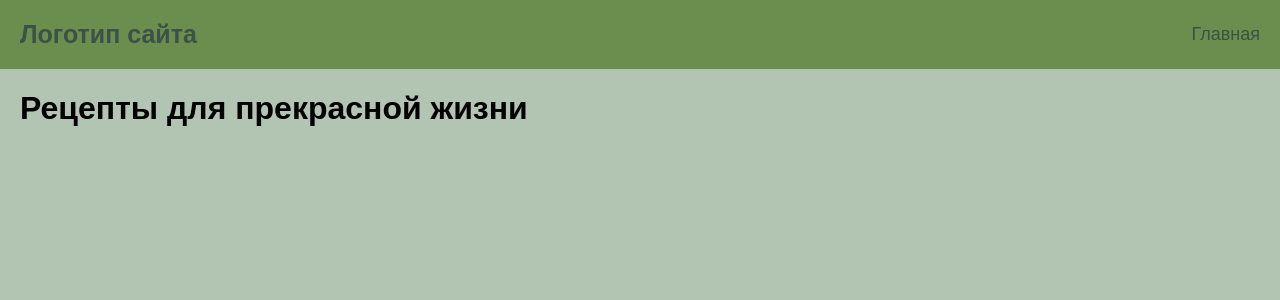
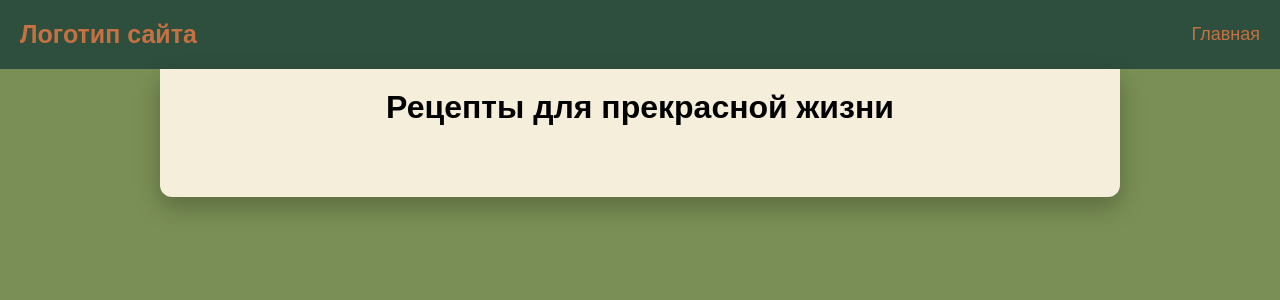
Before and after one commit to Ventisa6364/Melorie, a Django app: page / in a window 1280 px wide. Shown: the top 300 px of the page. Run offline with Django 5.2, Linux system fonts and the light colour scheme; data that the repository does not hold is empty.

Commit message:
переработка интерфейса (работа с HTML и CSS)

```diff
--- a/static/css/style.css
+++ b/static/css/style.css
@@ -3,8 +3,14 @@
 body {
   margin: 0;
   font-family: Arial, sans-serif;
-  background-color: #b2c5b2;
+  background-color: #7A8F55;
 }
+
+
+h1 {
+    margin-top: 0;
+}
+
 
 header {
   padding-left: 0;
@@ -12,8 +18,9 @@ header {
   flex-direction: row;
   justify-content: space-between;
   flex-wrap: wrap;
-  background-color: #6b8e4e;
+  background-color: #2F4F3E;
   padding: 10px 10px;
+  margin-bottom: 0px;
 }
 
 .wrap-logo {
@@ -23,7 +30,7 @@ header {
 }
 
 header a {
-  color: #3c5148;
+  color: #C67141;
   padding: 10px;
   text-decoration: none;
   font-size: 18px;
@@ -36,7 +43,7 @@ header a.logo {
 }
 
 header a:hover {
-  color: #d5dddf;
+  color: #D13F2A;
 }
 
 nav {
@@ -45,12 +52,19 @@ nav {
 }
 
 .content {
-  padding-left: 20px;
+  width: 75vw;
+  margin: 0 auto;
+  padding: 20px 20px 50px 20px;
+  background-color: #F4EEDB;
+  text-align: center;
+  border-radius: 0 0 12px 12px;
+  box-shadow: 0 10px 25px rgba(0, 0, 0, 0.25);
 }
 
 .image_conteiner {
     width: 500px;
     height: 500px;
+    margin: 0 auto;
     aspect-ratio: 1 / 1;
     overflow: hidden;
   }
@@ -62,3 +76,9 @@ nav {
     object-position: center;
     display: block;
 }
+
+
+.post_list a{
+    text-decoration: none;
+    color: #1c1c1c
+}
--- a/templates/main/base.html
+++ b/templates/main/base.html
@@ -19,10 +19,13 @@
     <div class="content">
       {%block content%}
       <h1>Рецепты для прекрасной жизни</h1>
+      <div class="post_list">
       {% for post in posts %}
       <a href="{% url 'main:post_detail' post.slug %}"> {{ post.title }} </a>
       <br />
-      {% endfor %} {% endblock %}
+      {% endfor %}
+      </div>
+      {% endblock %}
     </div>
   </body>
 </html>
```
